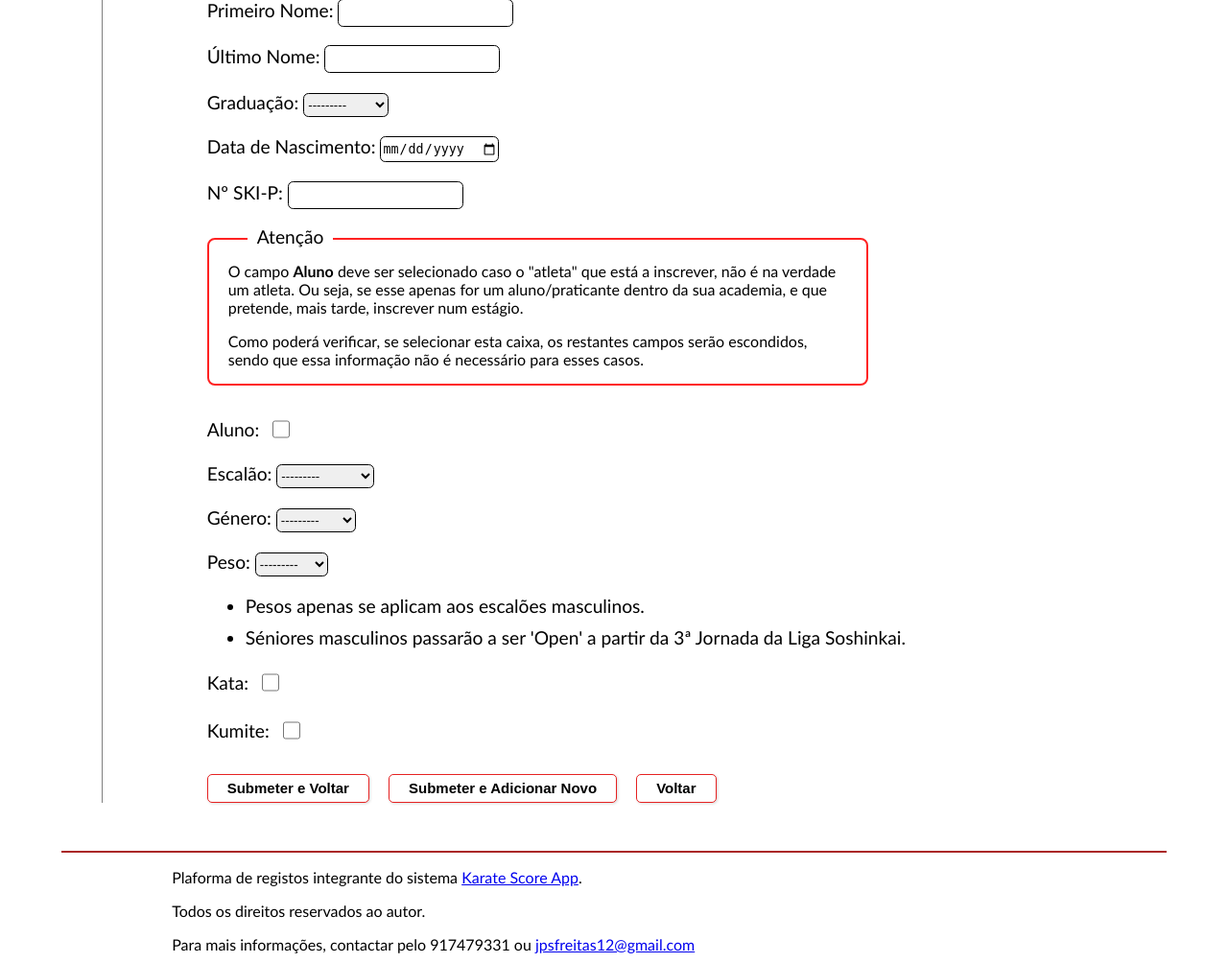
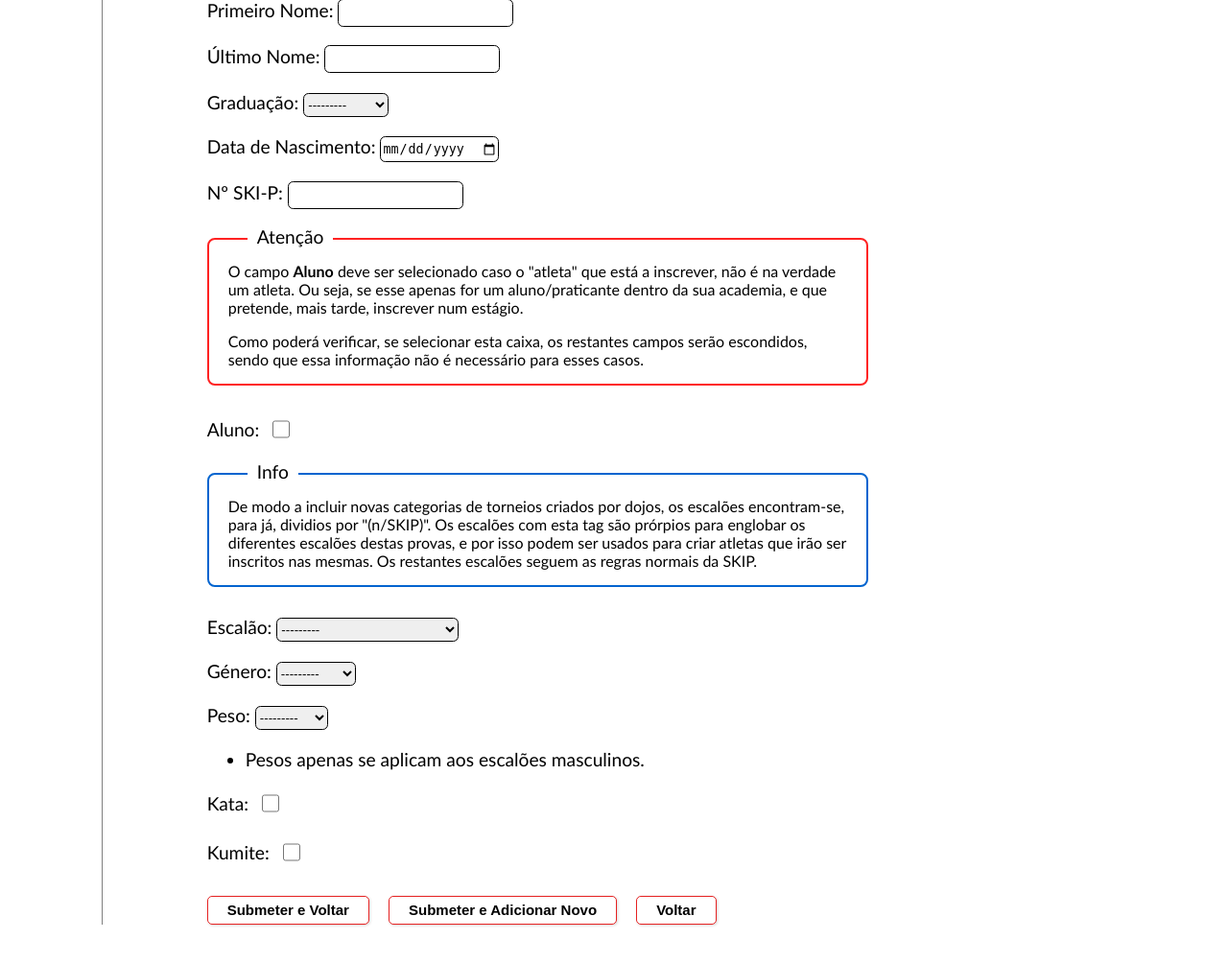
Before and after one commit to ozefreitas/karate-registration, a Django app: page /form/ in a window 1280 px wide. Shown: the part 484-1488 px from the top of the page at 96% size. Run offline with Django 5.2, Linux system fonts and the light colour scheme; the visitor is signed in with stand-in values (Sample User, id 1); data that the repository does not hold is empty.

Commit message:
[ADD] changes for non skip events

```diff
--- a/karate_registration/settings.py
+++ b/karate_registration/settings.py
@@ -24,7 +24,7 @@ BASE_DIR = Path(__file__).resolve().parent.parent
 SECRET_KEY = 'django-insecure-onbqve@ah_t*!3%7wf+#b9#nj+qpft0g$e-%daxg-xue%%^fg1'
 
 # SECURITY WARNING: don't run with debug turned on in production!
-DEBUG = False
+DEBUG = True
 
 # Email settings
 EMAIL_BACKEND = 'django.core.mail.backends.console.EmailBackend'
--- a/registration/forms.py
+++ b/registration/forms.py
@@ -30,7 +30,7 @@ class AthleteForm(forms.ModelForm):
 
         self.fields['first_name'].help_text = "<br><ul><li>Recomendado apenas um nome. Se tiver atletas com nomes iguais ou parecidos, deve colocar outro nome que os diferencie.</li></uL>"
 
-        self.fields['weight'].help_text = "<br><ul><li>Pesos apenas se aplicam aos escalões masculinos.</li><li>Séniores masculinos passarão a ser 'Open' a partir da 3ª Jornada da Liga Soshinkai.</li></uL>"
+        self.fields['weight'].help_text = "<br><ul><li>Pesos apenas se aplicam aos escalões masculinos.</li></uL>"
 
 
 class FilterAthleteForm(forms.ModelForm):
--- a/registration/models.py
+++ b/registration/models.py
@@ -8,14 +8,23 @@ from nanoid import generate
 # Create your models here.
 
 CATEGORIES = {
+    "Benjamins (n/SKIP)": "Benjamins (n/SKIP)",
     "Infantil": "Infantil",
+    "Infantil A (7 8 9) (n/SKIP)": "Infantil A (7 8 9) (n/SKIP)",
+    "Infantil B (7 8 9) (n/SKIP)": "Infantil B (7 8 9) (n/SKIP)",
     "Iniciado": "Iniciado",
+    "Iniciado A 10 11 12 (n/SKIP)": "Iniciado A 10 11 12 (n/SKIP)",
+    "Iniciado B 10 11 12 (n/SKIP)": "Iniciado B 10 11 12 (n/SKIP)",
     "Juvenil": "Juvenil",
     "Cadete": "Cadete",
+    "Cadete 13 14 15 (n/SKIP)": "Cadete 13 14 15 (n/SKIP)",
     "Júnior": "Júnior",
+    "Júnior 16 17 18 (n/SKIP)": "Júnior 16 17 18 (n/SKIP)",
     "Sénior": "Sénior",
+    "Sénior 19+ (n/SKIP)": "Sénior 19+ (n/SKIP)",
     "Veterano +35": "Veterano +35",
-    "Veterano +50": "Veterano +50"
+    "Veterano +35 (n/SKIP)": "Veterano +35 (n/SKIP)",
+    "Veterano +50": "Veterano +50",
 }
 
 MATCHES = {
@@ -64,7 +73,8 @@ class Athlete(models.Model):
 
     GENDERS = {
         "masculino": "Masculino",
-        "feminino": "Feminino"
+        "feminino": "Feminino",
+        "misto": "Misto"
     }
 
     WEIGHTS = {
--- a/registration/templates/registration/form.html
+++ b/registration/templates/registration/form.html
@@ -44,6 +44,14 @@
             <label id="hide_fields">{{ form.is_just_student.label }}:</label> {{ form.is_just_student }}
         </p>
         <div style="display: flex; flex-direction: column;" id="athlete_fields">
+            <div class="info-container info">
+            <span class="containers-label">Info</span>
+            <p>De modo a incluir novas categorias de torneios criados por dojos,
+                os escalões encontram-se, para já, dividios por "(n/SKIP)".
+                Os escalões com esta tag são prórpios para englobar os diferentes escalões destas provas,
+                e por isso podem ser usados para criar atletas que irão ser inscritos nas mesmas. Os restantes escalões
+                seguem as regras normais da SKIP.</p>
+        </div>
             <p>
                 <label>{{ form.category.label }}:</label> {{ form.category }}
             </p>
--- a/registration/views.py
+++ b/registration/views.py
@@ -19,23 +19,53 @@ import os
 # views for the athlets registrations
 
 age_graduation_rules = {
-    "0-9": 15,
-    "10-11": 15,
-    "12-13": 14,
-    "14-15": 13,
-    "16-17": 12,
-    "18-50": 11
+    "Benjamins (n/SKIP)": 15,
+    "Infantil": 15,
+    "Infantil A (7 8 9) (n/SKIP)": 14,
+    "Infantil B (7 8 9) (n/SKIP)": 14,
+    "Iniciado": 15,
+    "Iniciado A 10 11 12 (n/SKIP)": 14,
+    "Iniciado B 10 11 12 (n/SKIP)": 14,
+    "Juvenil": 14,
+    "Cadete": 13,
+    "Cadete 13 14 15 (n/SKIP)": 13,
+    "Júnior": 12,
+    "Júnior 16 17 18 (n/SKIP)": 12,
+    "Sénior": 11,
+    "Sénior 19+ (n/SKIP)": 11,
+    "Veterano +35": 11,
+    "Veterano +35 (n/SKIP)": 11,
+    "Veterano +50": 11,
+}
+
+age_graduation_rules_non_skip = {
+    "7-9": 14,
+    "7-9": 14,
+    "10-12": 14,
+    "10-12": 14,
 }
 
 age_category_rules = {
-    "0-9": "Infantil",
-    "10-11": "Iniciado",
-    "12-13": "Juvenil",
-    "14-15": "Cadete",
-    "16-17": "Júnior",
-    "18-34": "Sénior",
-    "35-49": "Veterano +35",
-    "50-99": "Veterano +50"
+    "Infantil": "0-9",
+    "Iniciado": "10-11",
+    "Juvenil": "12-13",
+    "Cadete": "14-15",
+    "Júnior": "16-17",
+    "Sénior": "18-34",
+    "Veterano +35": "35-49",
+    "Veterano +50": "50-99"
+}
+
+age_category_rules_non_skip = {
+    "Benjamins (n/SKIP)": "3-7",
+    "Infantil A (7 8 9) (n/SKIP)": "7-9",
+    "Infantil B (7 8 9) (n/SKIP)": "7-9",
+    "Iniciado A 10 11 12 (n/SKIP)": "10-12",
+    "Iniciado B 10 11 12 (n/SKIP)": "10-12",
+    "Cadete 13 14 15 (n/SKIP)": "13-15",
+    "Júnior 16 17 18 (n/SKIP)": "16-18",
+    "Sénior 19+ (n/SKIP)": "19-34",
+    "Veterano +35 (n/SKIP)": "35-99"
 }
 
 CATEGORY_RULES = {
@@ -72,11 +102,11 @@ def form(request):
                     errors.append(match_type_error)
 
                 for match in matches:
-                    if Athlete.objects.filter(first_name=form.cleaned_data["first_name"], birth_date=birth_date, match_type=match).exists():
+                    if Athlete.objects.filter(first_name=form.cleaned_data["first_name"], birth_date=birth_date, match_type=match, category=form.cleaned_data["category"]).exists():
                         errors.append("Um atleta com as mesmas credenciais já está inscrito. Verifique se quer inscrever a mesma pessoa noutra prova")
 
                     else:
-                        errors = check_athlete_data(form, age_at_comp, age_graduation_rules, age_category_rules, matches)
+                        errors = check_athlete_data(form, age_at_comp, age_graduation_rules, age_category_rules | age_category_rules_non_skip, matches)
 
                 if len(errors) != 0:
                     for error in errors:
@@ -233,6 +263,8 @@ def athletes_preview(request, comp_id):
         positive_ids = [k for k, v in request.POST.dict().items() if v == "on"]
         for pos_id in positive_ids:
             athlete_instance = get_object_or_404(Athlete, id=pos_id)
+            if "Fernando Pinto" in comp_instance.name and "(n/SKIP)" not in athlete_instance.category:
+                messages.error(request, f"{athlete_instance.first_name} {athlete_instance.last_name} não pode ser inscrito nesta prova. Verifique o escalão novamente")
             if not Individual.objects.filter(athlete=athlete_instance, competition=comp_instance).exists():
                 Individual.objects.create(dojo=request.user, athlete=athlete_instance, competition=comp_instance)
                 if len(positive_ids) <= 2:
```
Also changed, not shown: registration/utils/utils.py (+20 -12 lines), 1 other file.
